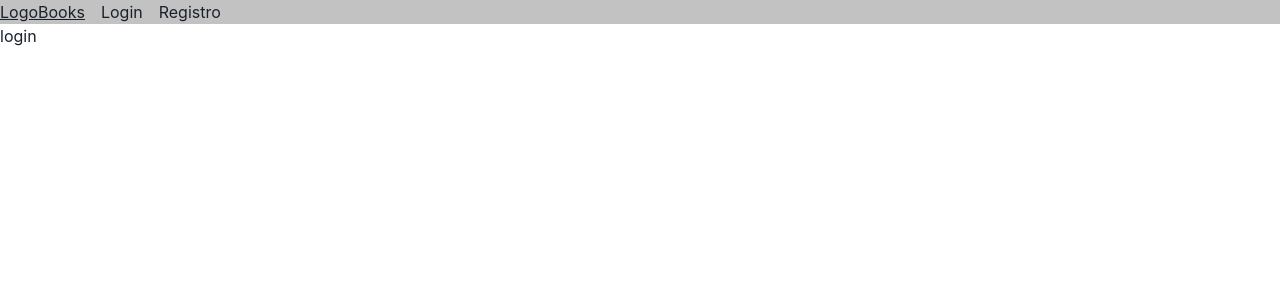
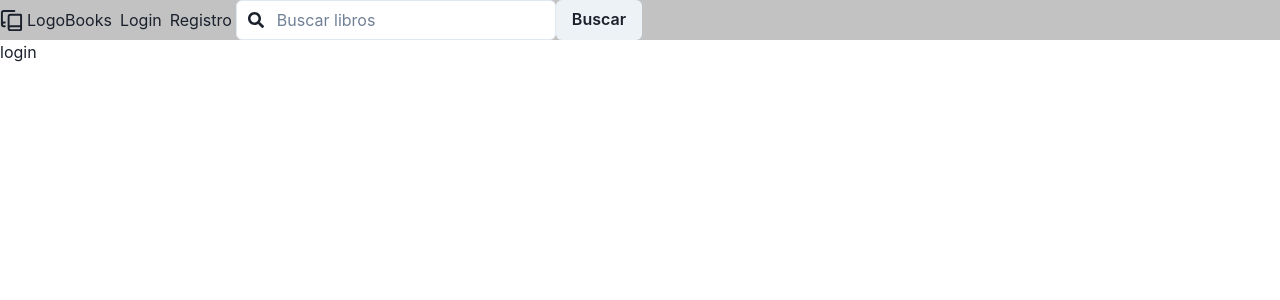
Before and after one commit to Joakosss/NewBooks, a React (Vite) app in the folder FrontBook/: page /login in a window 1280 px wide. Shown: the top 300 px of the page. Built offline with nearby package versions, Linux system fonts and the light colour scheme.

Commit message:
llorando react

```diff
--- a/FrontBook/package.json
+++ b/FrontBook/package.json
@@ -10,6 +10,7 @@
     "preview": "vite preview"
   },
   "dependencies": {
+    "@chakra-ui/icons": "^2.2.4",
     "@chakra-ui/react": "^2.10.5",
     "@emotion/react": "^11.14.0",
     "@emotion/styled": "^11.14.0",
@@ -18,6 +19,7 @@
     "framer-motion": "^12.0.1",
     "react": "^18.3.1",
     "react-dom": "^18.3.1",
+    "react-icons": "^5.4.0",
     "react-router-dom": "^7.1.3"
   },
   "devDependencies": {
--- a/FrontBook/src/api/getBooks.ts
+++ b/FrontBook/src/api/getBooks.ts
@@ -7,3 +7,8 @@ export const queryBooks = ():Promise<Book[]>=>{
     const url = 'http://127.0.0.1:8000/api/v1/books/'
     return axios.get<Book[]>(url).then((response)=>response.data)
 }
+
+export const queryFrontBooks = (query:string):Promise<Book>=>{
+    const url = `https://www.googleapis.com/books/v1/volumes?q=${query}`
+    return axios.get<Book>(url).then((response)=>response.data)
+}
--- a/FrontBook/src/components/NavBar.tsx
+++ b/FrontBook/src/components/NavBar.tsx
@@ -1,31 +1,38 @@
+import { ReactNode, useRef, useState, useEffect } from "react";
 import {
   Box,
   Breadcrumb,
   BreadcrumbItem,
   BreadcrumbLink,
+  Button,
+  Flex,
+  FormControl,
+  Input,
+  InputGroup,
+  InputLeftElement,
 } from "@chakra-ui/react";
 import { Link } from "react-router-dom";
+import { LuBookCopy } from "react-icons/lu";
+import { RxHamburgerMenu } from "react-icons/rx";
+import { FaSearch } from "react-icons/fa";
 
 function Navbar() {
   return (
     <>
       <Box bg={"blackAlpha.400"}>
         <Breadcrumb separator={" "}>
-          <BreadcrumbItem>
-            <BreadcrumbLink as={Link} to="/">
-              LogoBooks
-            </BreadcrumbLink>
-          </BreadcrumbItem>
-          <BreadcrumbItem>
-            <BreadcrumbLink as={Link} to="/login">
-              Login
-            </BreadcrumbLink>
-          </BreadcrumbItem>
-          <BreadcrumbItem>
-            <BreadcrumbLink as={Link} to="/registro">
-              Registro
-            </BreadcrumbLink>
-          </BreadcrumbItem>
+          <Flex alignItems={"center"}>
+            <LuBookCopy size={23} />
+            <LinkNav to="/">LogoBooks</LinkNav>
+          </Flex>
+          <Flex>
+            <LinkNav to="/login">Login</LinkNav>
+            <LinkNav to="/registro">Registro</LinkNav>
+          </Flex>
+          <Box display={"none"}>
+            <RxHamburgerMenu size={23} />
+          </Box>
+          <SearchBook />
         </Breadcrumb>
       </Box>
     </>
@@ -33,3 +40,50 @@ function Navbar() {
 }
 
 export default Navbar;
+
+type LinkNavProp = {
+  children: ReactNode;
+  to: string;
+};
+
+function LinkNav({ children, to }: LinkNavProp) {
+  return (
+    <BreadcrumbItem mx={"1"}>
+      <BreadcrumbLink as={Link} to={to}>
+        {children}
+      </BreadcrumbLink>
+    </BreadcrumbItem>
+  );
+}
+
+function SearchBook() {
+  const bookInput = useRef<HTMLInputElement>(null);
+  const [inputValue, setInputValue] = useState("");
+
+  useEffect(() => {
+    console.log(inputValue);
+  }, [inputValue]);
+
+  const handleInputChange = (event) => {
+    setInputValue(event.target.value);
+  };
+
+  return (
+    <FormControl display={"flex"}>
+      <InputGroup w={"20rem"}>
+        <InputLeftElement pointerEvents="none">
+          <FaSearch color="gray.300" />
+        </InputLeftElement>
+        <Input
+          ref={bookInput}
+          bg={"white"}
+          type="text"
+          placeholder="Buscar libros"
+          value={inputValue}
+          onChange={handleInputChange}
+        />
+      </InputGroup>
+      <Button>Buscar</Button>
+    </FormControl>
+  );
+}
--- a/FrontBook/src/pages/BookIndex.tsx
+++ b/FrontBook/src/pages/BookIndex.tsx
@@ -7,7 +7,7 @@ function BookIndex() {
     <>
       <h1>BookIndex</h1>
       {data?.map((book) => (
-        <article>
+        <article key={book.id}>
           <img src={book.imgLink} alt="" />
         </article>
       ))}
```
Also changed, not shown: FrontBook/src/hooks/useFrontBook.ts (added, +10 -0 lines), 2 other files (tests, documents, lock files or other folders).
